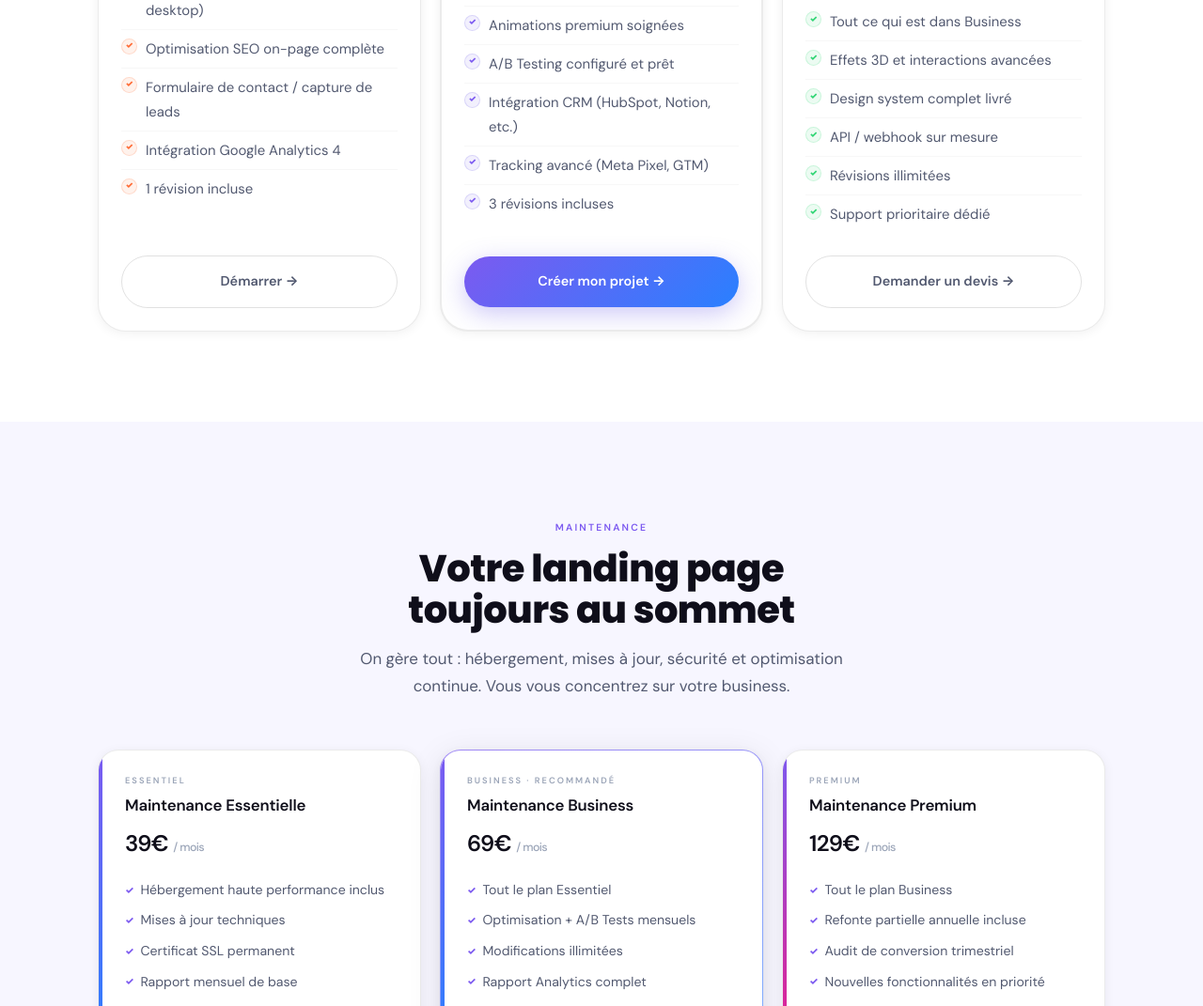
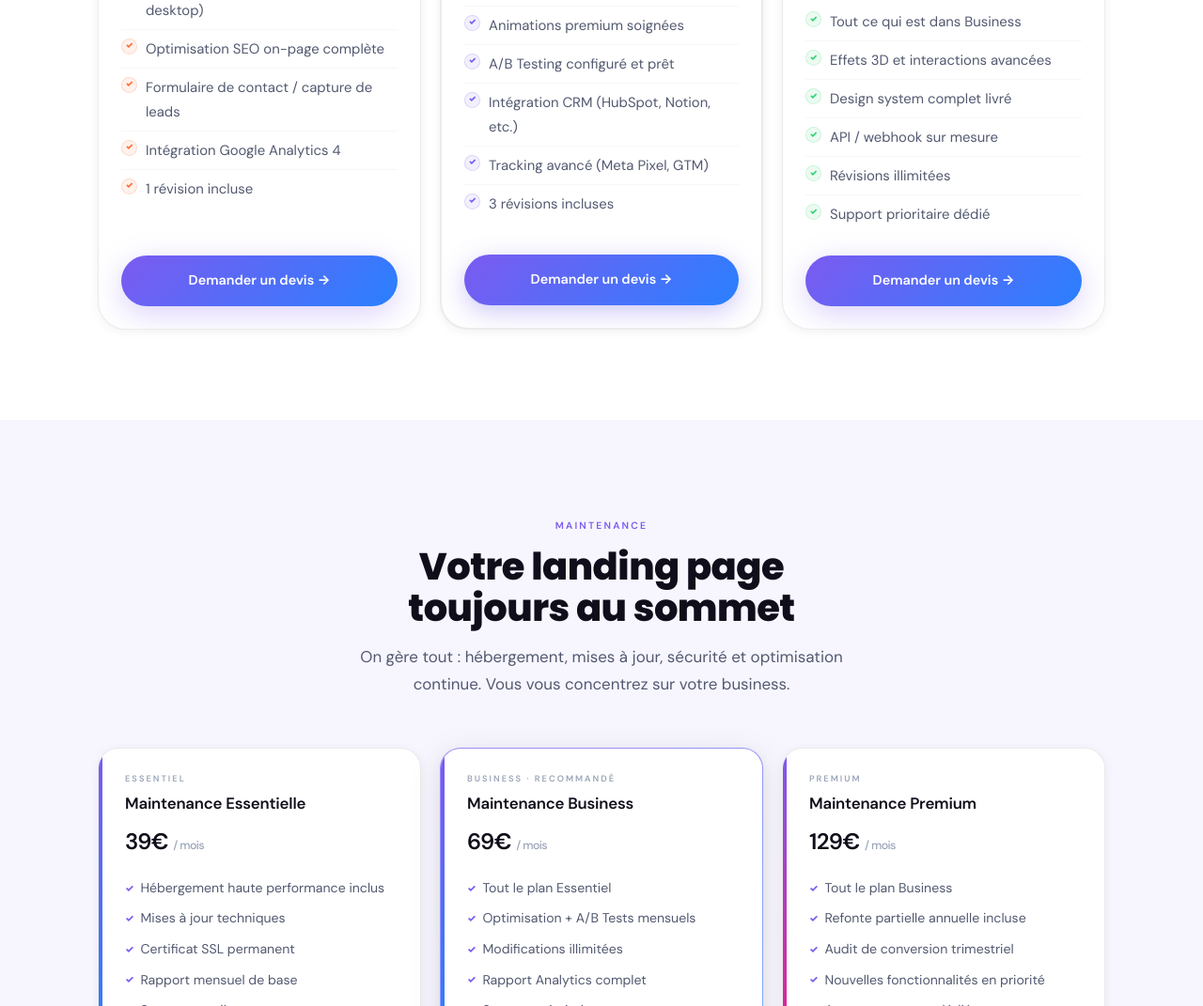
Before and after one commit to sicario3164/Click2Lead, a plain HTML site: page index.html in a window 1280 px wide. Shown: the part 5997-7068 px from the top of the page at 94% size. Drawn offline with Linux system fonts and the light colour scheme.

Commit message:
Add files via upload

```diff
--- a/index.html
+++ b/index.html
@@ -1251,7 +1251,7 @@ footer{background:var(--bg-dark);border-top:1px solid rgba(255,255,255,.06);padd
             <li><span class="pr-chk">✓</span>Intégration Google Analytics 4</li>
             <li><span class="pr-chk">✓</span>1 révision incluse</li>
           </ul>
-          <a href="#contact" class="pr-btn pr-btn-g">Démarrer →</a>
+          <a href="#contact" class="pr-btn pr-btn-p">Demander un devis →</a>
         </div>
       </div>
       <!-- Business (featured) -->
@@ -1274,7 +1274,7 @@ footer{background:var(--bg-dark);border-top:1px solid rgba(255,255,255,.06);padd
             <li><span class="pr-chk">✓</span>Tracking avancé (Meta Pixel, GTM)</li>
             <li><span class="pr-chk">✓</span>3 révisions incluses</li>
           </ul>
-          <a href="#contact" class="pr-btn pr-btn-p">Créer mon projet →</a>
+          <a href="#contact" class="pr-btn pr-btn-p">Demander un devis →</a>
         </div>
       </div>
       <!-- Premium -->
@@ -1296,7 +1296,7 @@ footer{background:var(--bg-dark);border-top:1px solid rgba(255,255,255,.06);padd
             <li><span class="pr-chk">✓</span>Révisions illimitées</li>
             <li><span class="pr-chk">✓</span>Support prioritaire dédié</li>
           </ul>
-          <a href="#contact" class="pr-btn pr-btn-g">Demander un devis →</a>
+          <a href="#contact" class="pr-btn pr-btn-p">Demander un devis →</a>
         </div>
       </div>
     </div>
```
